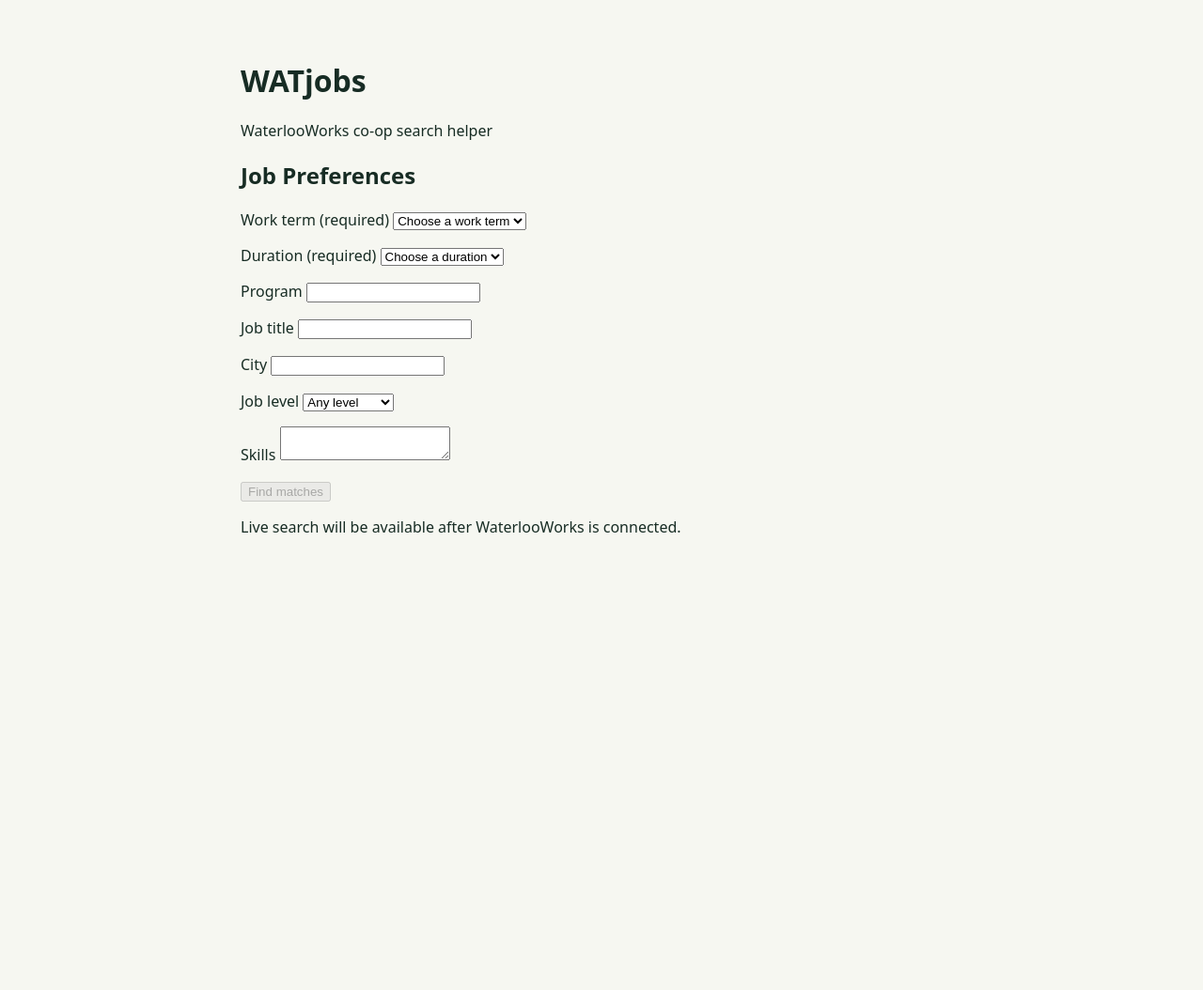
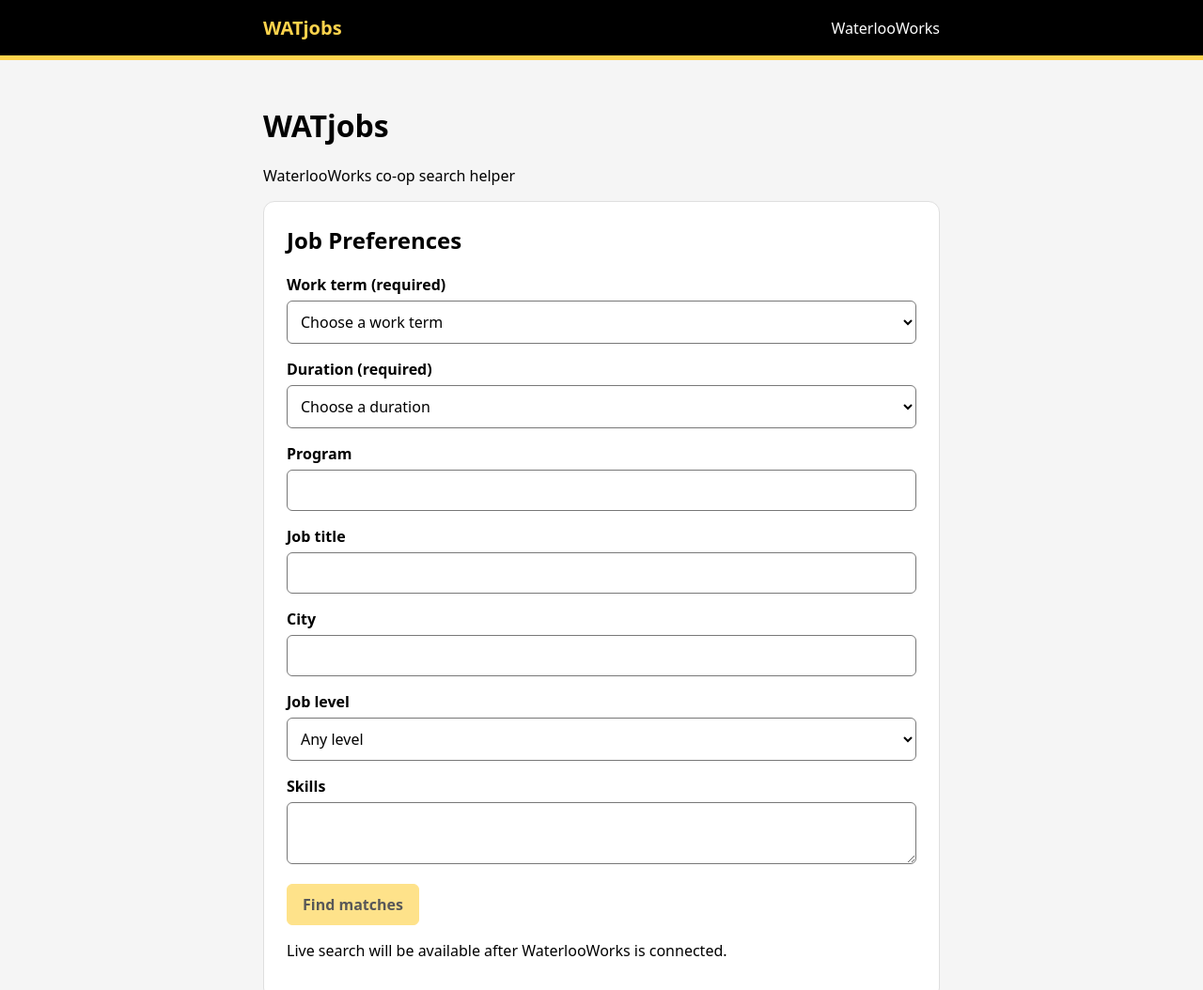
Before and after one commit to odozdee/WATjobs, a website: page public/index.html in a window 1280 px wide. Shown: the top 1054 px of the page at 94% size. Before the commit the page ends 800 px from the top, so only its background shows below. Drawn offline with Linux system fonts and the light colour scheme.

Commit message:
make website waterloo colour themed

```diff
--- a/public/index.html
+++ b/public/index.html
@@ -7,6 +7,12 @@
   <link rel="stylesheet" href="/style.css">
 </head>
 <body>
+  <header class="top">
+    <nav class="bar" aria-label="Main navigation">
+      <a class="brand" href="/">WATjobs</a>
+      <a href="https://waterlooworks.uwaterloo.ca/">WaterlooWorks</a>
+    </nav>
+  </header>
   <main>
     <h1>WATjobs</h1>
     <p>WaterlooWorks co-op search helper</p>
--- a/public/style.css
+++ b/public/style.css
@@ -1,12 +1,103 @@
+:root {
+  --ink: #000;
+  --gold: #fed34c;
+  --border: #dfdfdf;
+}
+
+* {
+  box-sizing: border-box;
+}
+
 body {
   margin: 0;
   font: 1rem system-ui, sans-serif;
-  color: #172c24;
-  background: #f6f7f1;
+  color: var(--ink);
+  background: #f5f5f5;
+}
+
+.top {
+  position: sticky;
+  top: 0;
+  z-index: 1;
+  background: var(--ink);
+  border-bottom: 5px solid var(--gold);
+}
+
+.bar {
+  display: flex;
+  flex-wrap: wrap;
+  align-items: center;
+  justify-content: space-between;
+  gap: 1rem;
+  max-width: 48rem;
+  margin: auto;
+  padding: 1rem 1.5rem;
+}
+
+.bar a {
+  color: #fff;
+  text-decoration: none;
+}
+
+.bar a:hover {
+  text-decoration: underline;
+}
+
+.bar a:focus-visible {
+  outline: 2px solid var(--gold);
+  outline-offset: 4px;
+}
+
+.bar .brand {
+  color: var(--gold);
+  font-size: 1.25rem;
+  font-weight: 700;
 }
 
 main {
   max-width: 48rem;
-  margin: 4rem auto;
+  margin: 3rem auto;
   padding: 0 1.5rem;
 }
+
+main section {
+  padding: 1.5rem;
+  background: #fff;
+  border: 1px solid var(--border);
+  border-radius: 0.75rem;
+}
+
+main section h2 {
+  margin-top: 0;
+}
+
+form label {
+  display: block;
+  margin-bottom: 0.375rem;
+  font-weight: 600;
+}
+
+input,
+select,
+textarea {
+  width: 100%;
+  padding: 0.625rem;
+  border: 1px solid #787878;
+  border-radius: 0.375rem;
+  background: #fff;
+  font: inherit;
+}
+
+button {
+  padding: 0.625rem 1rem;
+  border: 1px solid var(--gold);
+  border-radius: 0.375rem;
+  background: var(--gold);
+  color: var(--ink);
+  font: inherit;
+  font-weight: 700;
+}
+
+button:disabled {
+  opacity: 0.65;
+}
```
